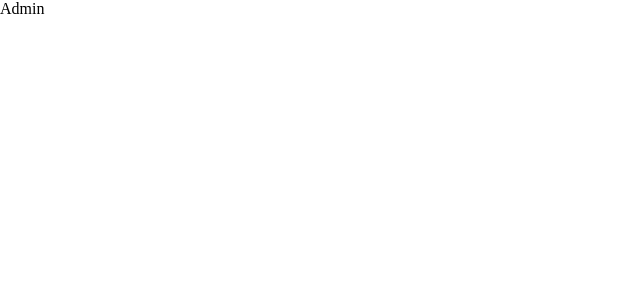
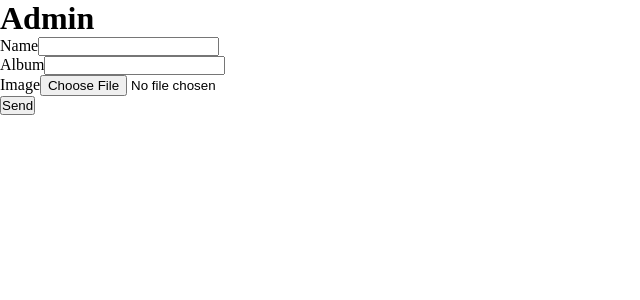
Before and after one commit to LeonardoBevilacqua/project-blue-frame, a React (Create React App) app in the folder client/: page /admin in a window 1280 px wide. Shown: the top 300 px of the page, without its empty margins (0-640 px from the left). Built offline with nearby package versions, Linux system fonts and the light colour scheme.

Commit message:
allowing to upload image

```diff
--- a/client/package.json
+++ b/client/package.json
@@ -10,6 +10,7 @@
     "axios": "^0.21.4",
     "react": "^17.0.2",
     "react-dom": "^17.0.2",
+    "react-hook-form": "^7.17.5",
     "react-router-dom": "^5.3.0",
     "react-scripts": "4.0.3",
     "typescript": "^4.4.2",
--- /dev/null
+++ b/client/src/pages/Admin/Admin.css
@@ -0,0 +1,5 @@
+* {
+	margin: 0;
+	padding: 0;
+	cursor: auto;
+}
--- a/client/src/pages/Admin/Admin.tsx
+++ b/client/src/pages/Admin/Admin.tsx
@@ -1,10 +1,46 @@
+import './Admin.css';
+import { AppService } from '../../services/App.service';
+import { useForm } from 'react-hook-form';
 
 function Admin() {
-    return (
-        <div>
-            Admin
-        </div>
-    )
+	type FormValues = {
+		name: string;
+		album: string;
+		image: FileList;
+	};
+	const { register, handleSubmit, formState: { errors } } = useForm<FormValues>();
+
+	const onSubmit = async (form: FormValues) => {
+		const appService = new AppService();
+
+		const { data } = await appService.postAlbum({ name: form.name, album: form.album });
+        appService.postAlbumImage(data['_id'], form.image[0])
+	};
+
+	return (
+		<div onSubmit={handleSubmit(onSubmit)}>
+			<h1>Admin</h1>
+			<form>
+				<div>
+					<label htmlFor="name">Name</label>
+					<input type="text" {...register('name')} id="name" />
+				</div>
+				<div>
+					<label htmlFor="album">Album</label>
+					<input type="text" {...register('album', { required: true })} id="album" />
+					{errors.album && <p>Required</p>}
+				</div>
+				<div>
+					<label htmlFor="image">Image</label>
+					<input type="file" {...register('image', { required: true })} id="image" />
+					{errors.image && <p>Required</p>}
+				</div>
+				<div>
+					<button type="submit">Send</button>
+				</div>
+			</form>
+		</div>
+	);
 }
 
-export default Admin
+export default Admin;
--- a/client/src/services/App.service.ts
+++ b/client/src/services/App.service.ts
@@ -7,4 +7,12 @@ export class AppService {
     getImages(): Promise<AxiosResponse<any>> {
         return applicationService.get( "/albums")
     }
+
+    postAlbum(data: any): Promise<AxiosResponse<any>> {
+        return applicationService.post("/albums", data)
+    }
+
+    postAlbumImage(id: string, image: File): Promise<AxiosResponse<any>> {
+        return applicationService.postFile(`/albums/image/${id}`, "image", image)
+    }
 }
--- a/client/src/services/application.service.ts
+++ b/client/src/services/application.service.ts
@@ -12,4 +12,18 @@ export class ApplicationService {
     get(url: string): Promise<any> {
         return this.api.get<any>(url)
     }
+
+    post(url: string, data: any): Promise<any> {
+        return this.api.post<any>(url, data)
+    }
+
+    postFile(url: string, field: string, file: File): Promise<any> {
+        const formData = new FormData()
+        formData.append(field, file)
+        return this.api.post<any>(url, formData, {
+            headers: {
+                "Content-Type": `multipart/form-data; boundary=&`
+            }
+        })
+    }
 }
```
Also changed, not shown: 1 other file (tests, documents, lock files or other folders).
